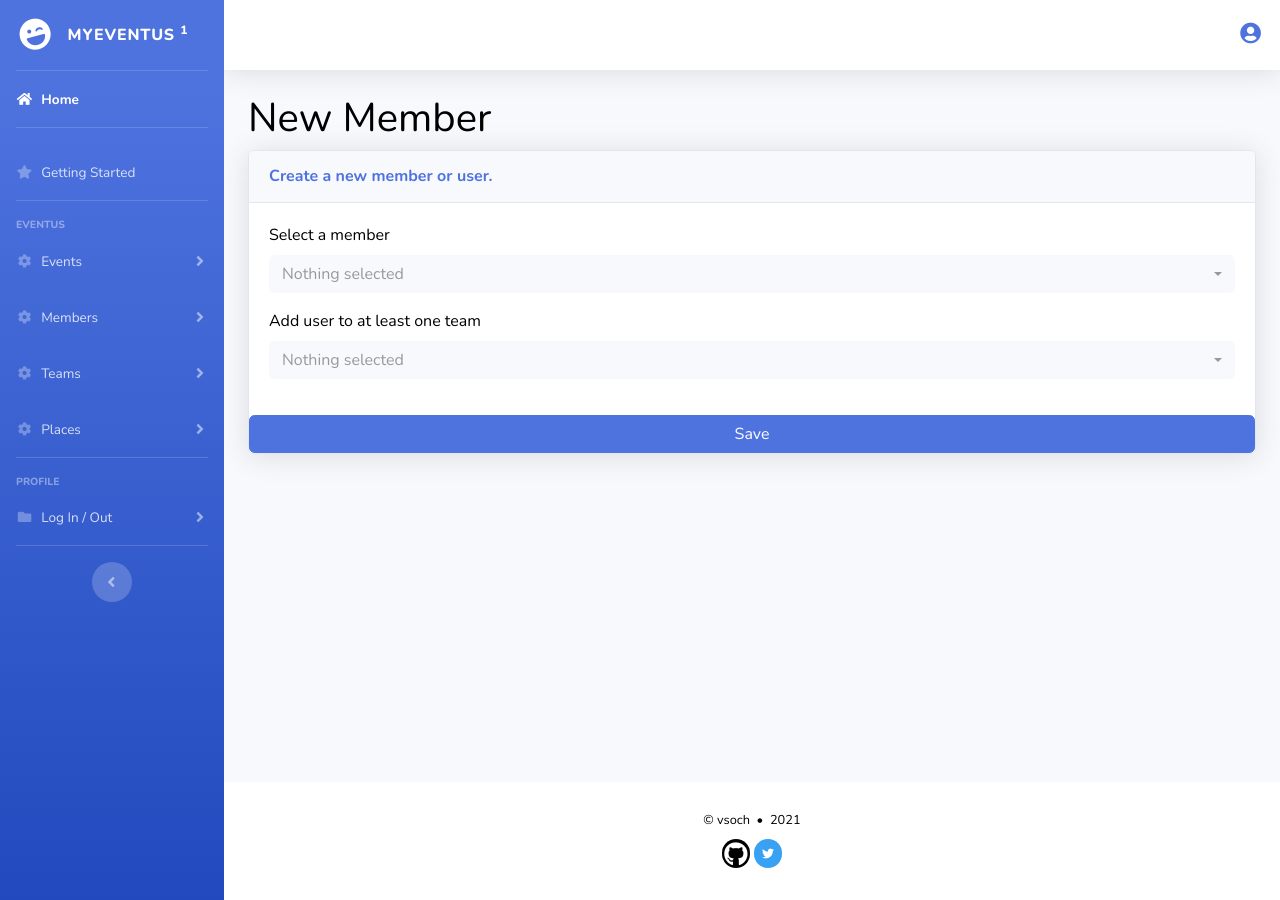
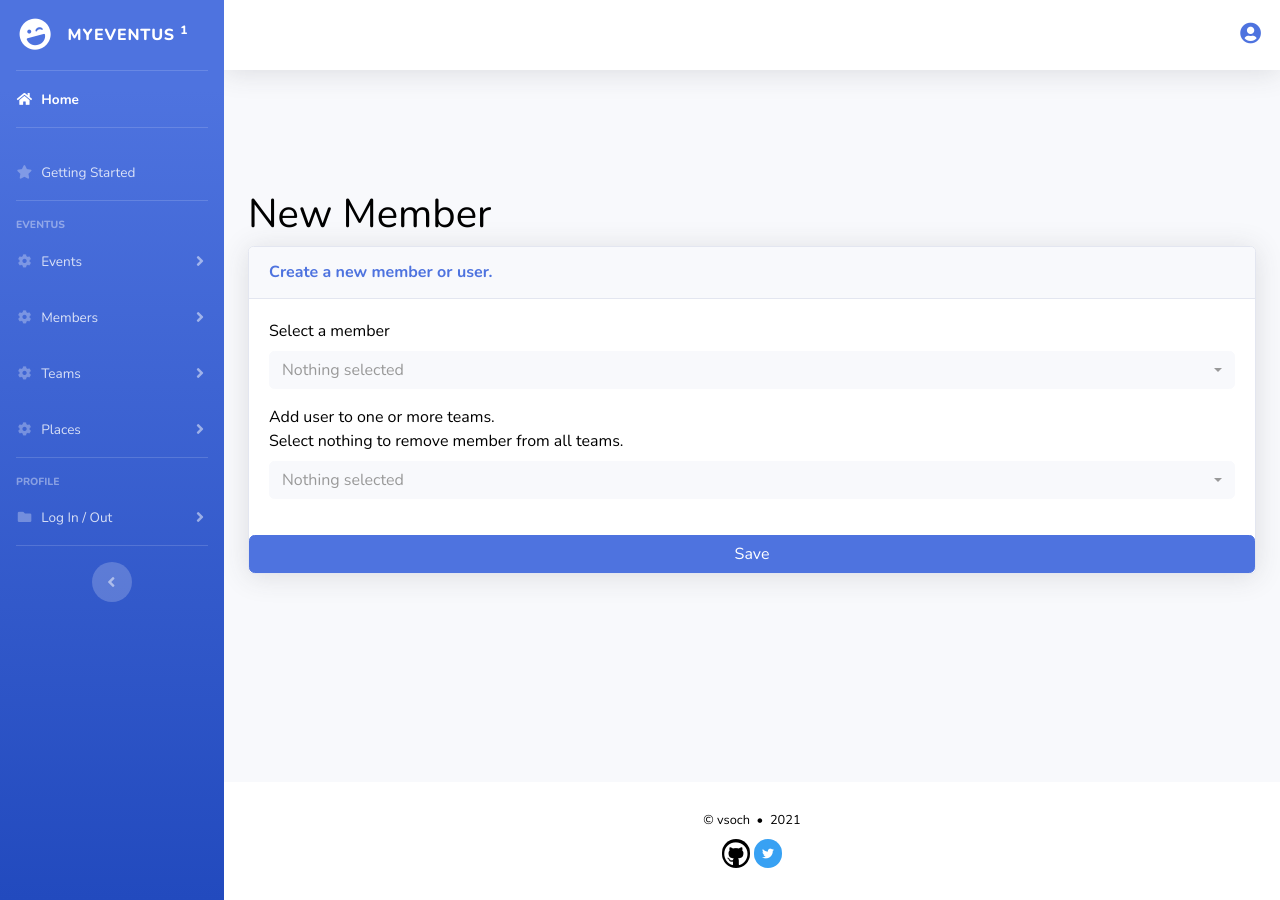
Before and after one commit to MyEventus/home, a Jekyll site: the page built from _docs/services/member-new.md, in a window 1280 px wide. Built offline with Jekyll 4.4.1, drawn with Linux system fonts in a browser that asks for light colours; nearby versions of some CDN libraries; comment, search, counter and statistics services are not loaded; some of the changed lines change nothing that is shown.

Commit message:
Back to Axios only for linking member to team. OK

```diff
--- a/_docs/services/member-new.md
+++ b/_docs/services/member-new.md
@@ -9,6 +9,17 @@
 <!-- <a href="/sb-admin-jekyll/docs/services/events/" role="button" class="btn btn-success btn-large">< Back to Events</a> -->
 <script src="/functions/airtable-add-members.js"></script>
 </head>
+
+<div class="toast" data-autohide="false">
+  <div class="toast-header">
+    <strong class="mr-auto text-primary">Toast Header</strong>
+    <button type="button" class="ml-2 mb-1 close" data-dismiss="toast">Close &times;</button>
+  </div>
+  <div class="toast-body">
+    Some text inside the toast body
+  </div>
+</div>
+
 
 <h1>New Member</h1>
 
@@ -41,7 +52,7 @@
                     </select>
                  </div>
                  <div class="form-group">
-                    <label for="team">Add user to at least one team</label>
+                  <label for="team">Add user to one or more teams. <br>Select nothing to remove member from all teams.</label>
                     <select name="team[]" id="team" class="selectpicker w-100" multiple>
                     </select>
                  </div>
@@ -54,14 +65,7 @@
 </div>
 
 
-<div class="toast">
-  <div class="toast-header">
-    Toast Header
-  </div>
-  <div class="toast-body">
-    Some text inside the toast body
-  </div>
-</div>
+
 
 <script>
     //As now using Google firstore for auth, this simply links Airtable user to a team in airtable.
@@ -71,70 +75,90 @@
         memberNew();
     });
 
+    // async function memberNew(){
+    //     // var firstName = $('#first_name').val(); //document.getElementById("first_name").value;
+    //     // var email = $('#email').val();
+    //     let userId = $('#author').val();
+    //     let team  = $('#team').val();
+
+    //     console.log("ALIAS /USER ID: ", userId);
+    //     console.log("TEAM: ", team);
+
+    //     //console.log("ID OF USER AND TEAM: ", alias_id);
+    //     //const items = await memberNewData(alias, firstName, email, team);
+
+    //     let data = {
+    //         fields:
+    //         {
+    //             // first_name: firstName,
+    //             // email: email,
+    //             userId: userId,
+    //             Team: team
+    //         }
+    //     }
+
+    //     //let data = "Hi there";
+    //     console.log("DATA OUT PRE: ", data);
+
+    //     //FAILED. TO HARD AS FUNCTIONS DEBUG IS DOWN ON NETLIFY.
+    //     // axios.post('https://myeventus.netlify.app/.netlify/functions/airtable-add-members', data)
+    //     // .then(res => {
+    //     //     let data = res.data;
+    //     //     console.log("RESPONSE FROM LAMBDA: ", data);
+    //     // })
+    //     // .catch(err => {
+    //     //     console.log("err", err);
+    //     // })
+
+    //     const axiosAirTableConfig = {
+    //         headers: {
+    //             'Authorization': 'Bearer keysXtWsXZz4g68dA', //Airtable
+    //             'Content-Type': 'application/json'
+    //         }
+    //     };
+
+    //     const iduser = data.fields.userId;
+    //     delete data.fields.userId;
+    //     console.log("DATA OUT POST: ", data);
+
+    //     axios.patch(`https://api.airtable.com/v0/appNBMp3C4tRCcJFy/Who/${iduser}`, data, axiosAirTableConfig)
+    //     .then(res => {
+    //         let data = res.data;
+    //         console.log("RESPONSE FROM LAMBDA: ", data);
+    //         $('.toast').toast('show');
+    //     })
+    //     .catch(err => {
+    //         console.log("err", err);
+    //     })
+
+
+    //     //Clear fields in form.
+    //     // $('#first_name').val("");
+    //     // $('#email').val("");
+    //     $('#alias').val("");
+    //     $('#team').val("");
+    //     //$(".selectpicker").selectpicker("refresh");
+    //  }
+
+    //VERSION 2 - TO BYPASS NETLIFY.
     async function memberNew(){
-        // var firstName = $('#first_name').val(); //document.getElementById("first_name").value;
-        // var email = $('#email').val();
-        let userId = $('#author').val();
-        let team  = $('#team').val();
-
-        console.log("ALIAS /USER ID: ", userId);
-        console.log("TEAM: ", team);
-
-        //console.log("ID OF USER AND TEAM: ", alias_id);
-        //const items = await memberNewData(alias, firstName, email, team);
+        const userId = $('#author').val();
+        const team  = $('#team').val();
 
         let data = {
             fields:
             {
-                // first_name: firstName,
-                // email: email,
                 userId: userId,
                 Team: team
             }
         }
+        const resp = memberRelateData(data)
+        console.log("RESP MEMBER RELATE AXIOS: ", resp);
 
-        //let data = "Hi there";
-        console.log("DATA OUT PRE: ", data);
+        $('#author').val("");
+        $('#team').val("");
+    }
 
-        //FAILED. TO HARD AS FUNCTIONS DEBUG IS DOWN ON NETLIFY.
-        // axios.post('https://myeventus.netlify.app/.netlify/functions/airtable-add-members', data)
-        // .then(res => {
-        //     let data = res.data;
-        //     console.log("RESPONSE FROM LAMBDA: ", data);
-        // })
-        // .catch(err => {
-        //     console.log("err", err);
-        // })
-
-        const axiosAirTableConfig = {
-            headers: {
-                'Authorization': 'Bearer keysXtWsXZz4g68dA', //Airtable
-                'Content-Type': 'application/json'
-            }
-        };
-
-        const iduser = data.fields.userId;
-        delete data.fields.userId;
-        console.log("DATA OUT POST: ", data);
-
-        axios.patch(`https://api.airtable.com/v0/appNBMp3C4tRCcJFy/Who/${iduser}`, data, axiosAirTableConfig)
-        .then(res => {
-            let data = res.data;
-            console.log("RESPONSE FROM LAMBDA: ", data);
-            $('.toast').toast('show');
-        })
-        .catch(err => {
-            console.log("err", err);
-        })
-
-
-        //Clear fields in form.
-        // $('#first_name').val("");
-        // $('#email').val("");
-        $('#alias').val("");
-        $('#team').val("");
-        //$(".selectpicker").selectpicker("refresh");
-     }
 
     async function getMembersList(){
         let ddAuthor = $('#author');
@@ -175,7 +199,7 @@
 
         //const data = await teamsList();
 
-        //async function getTeamsViaFunctions(){
+        ////async function getTeamsViaFunctions(){
             axios.get('https://myeventus.netlify.app/.netlify/functions/airtable-list-teams')
             .then(res => {
                 let data = res.data;
@@ -190,7 +214,32 @@
             .catch(err => {
                 console.log("err", err);
             })
-        //};
+        ////};
+
+        //---------WITHOUT NETLIFY-------------
+        // const restHeader = {
+        //     //'Authorization':'Bearer keysXtWsXZz4g68dA',
+        //     'Content-Type':'application/json'
+        // }
+
+        // $.ajax({
+        //     url: 'https://myeventus.netlify.app/.netlify/functions/airtable-list-teams',
+        //     headers: restHeader
+        //     })
+        //     .then(res => {
+        //         let data = res.data;
+
+        //         data.map(function(data2){
+        //             let id = data2.id;
+        //             let title = data2.fields.Title;
+        //             ddTeam.append($('<option></option>').attr('value', id).text(title));
+        //             $(".selectpicker").selectpicker("refresh");
+        //         })
+        //     })
+        //     .catch(err => {
+        //         console.log("ERROR: ", err);
+        //     })
+        //----------------------------------------
 
         // data.map(function(data2){
         //     let id = data2.id;
@@ -202,6 +251,7 @@
 
 
 $(document).ready(function() {
+
     getMembersList();
     getTeamsList();
 
@@ -227,5 +277,6 @@
 });
 </script>
 
+
 <!-- Required for multi-select drop down -->
 <script src="https://cdn.jsdelivr.net/npm/bootstrap-select@1.13.14/dist/js/bootstrap-select.min.js"></script>
--- a/_includes/head.html
+++ b/_includes/head.html
@@ -88,5 +88,4 @@
 </script>
 
 
-
 </body>
--- a/assets/js/axios.js
+++ b/assets/js/axios.js
@@ -7,6 +7,7 @@
   };
 
 /////////////////// MEMBERS - NEW //////////////////////
+//Only used when Google firestore accepts new user OK. Duplicates in Airtable. May move all data to firestore later date .todo.
 function memberNewData(alias, firstname, email, team){
     data = {
         fields: {
@@ -37,6 +38,24 @@
             reject("Failed")
         }
     });
+}
+
+//Link single existing user/member to one or more Teams.
+function memberRelateData(data){
+    const iduser = data.fields.userId;
+    delete data.fields.userId;
+    console.log("axios.js memberRelateData: ", data);
+
+    axios.patch(`https://api.airtable.com/v0/appNBMp3C4tRCcJFy/Who/${iduser}`, data, axiosConfig)
+    .then(res => {
+        let data = res.data;
+        console.log("RESPONSE FROM LAMBDA: ", data);
+        //$('.toast').toast('show');
+        return data
+    })
+    .catch(err => {
+        console.log("err", err);
+    })
 }
 
 
```
